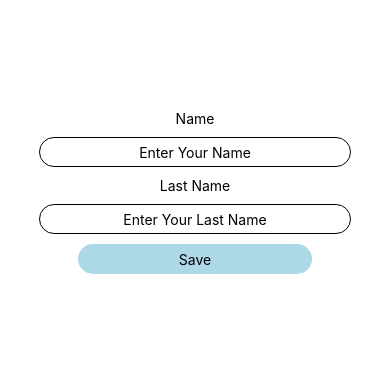
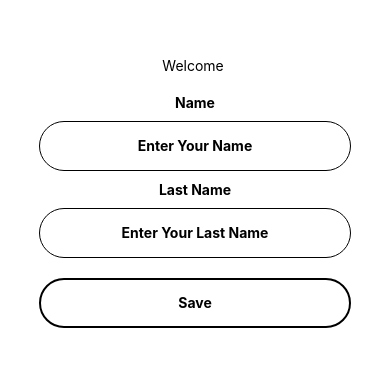
Before and after one commit to batuhanyasayan/react-native-example, a React Native app in the folder Project/: screen / in a window 390 px wide. Shown: the part 230-596 px from the top of the page. Built offline with nearby package versions, Linux system fonts and the light colour scheme.

Commit message:
update pressable component

```diff
--- a/Project/App.js
+++ b/Project/App.js
@@ -10,26 +10,33 @@ export default function App() {
 
   return (
     <View style={styles.container}>
-      <Text>Name</Text>
+
+      <Text style={{marginBottom: 20}}>Welcome {result}</Text>
+
+      <Text style={{fontWeight:'bold'}}>Name</Text>
 
       <TextInput
         style={styles.textInputStyle}
         placeholder='Enter Your Name'
         onChangeText={setName}
+        value={name}
       />
 
-      <Text>Last Name</Text>
+      <Text style={{fontWeight:'bold'}}>Last Name</Text>
 
       <TextInput
         style={styles.textInputStyle}
         placeholder='Enter Your Last Name'
         onChangeText={setLastName}
+        value={lastname}
       />
 
-      <Pressable style= {({pressed}) => [{
-        backgroundColor: pressed ? 'gray' : 'lightblue'
+      <Pressable
+      onPress={() => setResult(name + ' ' + lastname)}
+      style= {({pressed}) => [{
+        backgroundColor: pressed ? 'lightblue' : 'transparent'
       },styles.buttonStyle]}>
-        <Text>Save</Text>
+        <Text style={styles.buttonTextStyle}>Save</Text>
       </Pressable>
 
       <StatusBar style="auto" />
@@ -47,16 +54,22 @@ const styles = StyleSheet.create({
   textInputStyle: {
     borderWidth: 1,
     width: '80%',
-    height: 30,
+    height: 50,
     marginVertical: 10,
     borderRadius: 50,
-    textAlign: 'center'
+    textAlign: 'center',
+    fontWeight: 'bold'
   },
   buttonStyle: {
-    width: '60%',
-    height: 30,
+    borderWidth:2,
+    width: '80%',
+    height: 50,
     borderRadius: 50,
     alignItems: 'center',
     justifyContent: 'center',
+    marginTop: 10
+  },
+  buttonTextStyle: {
+    fontWeight: 'bold'
   }
 });
```
